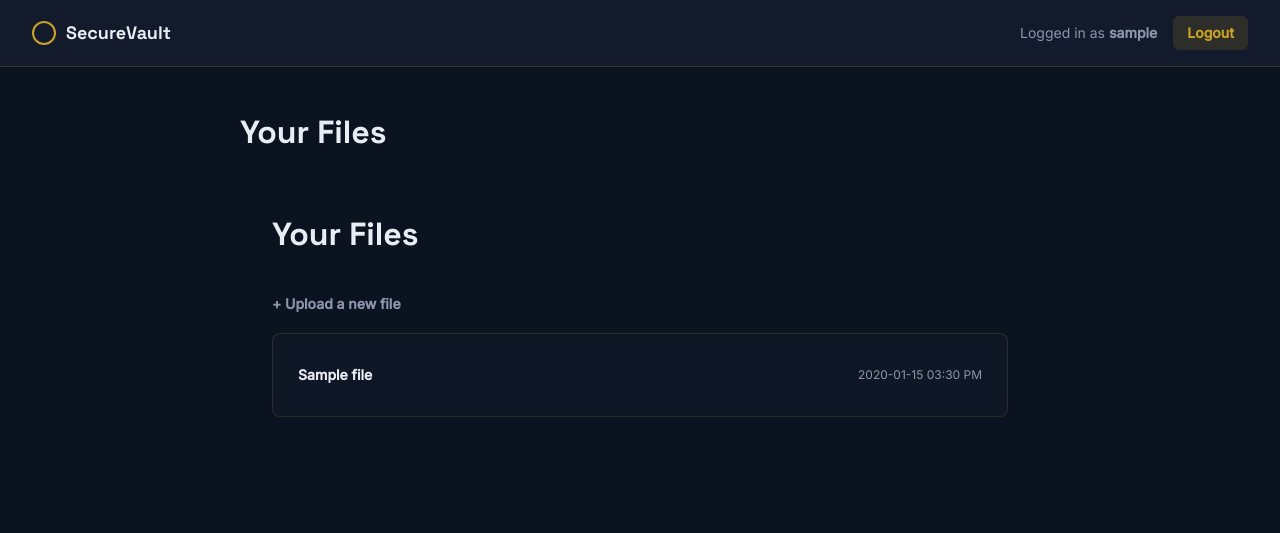
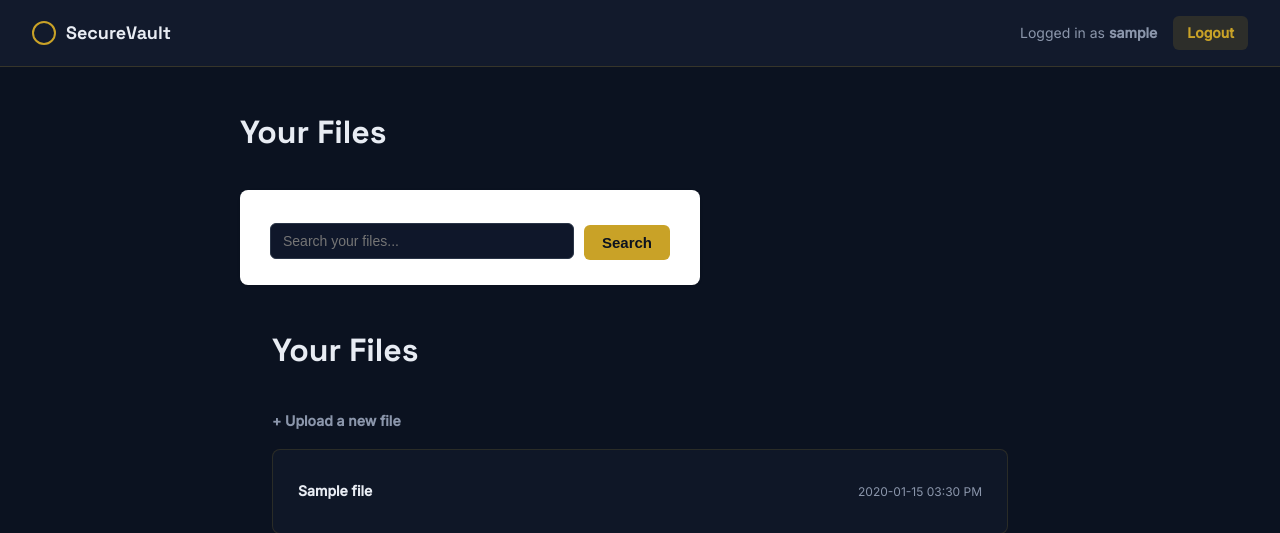
Before and after one commit to akshitbansal1211/securevault, a Flask app: page /dashboard in a window 1280 px wide. Shown: the top 533 px of the page. Run offline with Flask 3, Linux system fonts and the light colour scheme; the visitor is signed in with stand-in values (Sample User, id 1); tables that the repository leaves empty hold one stand-in row (values such as "Sample post").

Commit message:
Day 19: Add search bar UI, connect to existing search backend

```diff
--- a/static/style.css
+++ b/static/style.css
@@ -482,3 +482,52 @@ body.dashboard-page {
 .preview-close:hover {
     color: #C9A227;
 }
+/* ===== Search Form ===== */
+
+.search-form {
+    display: flex;
+    align-items: center;
+    gap: 10px;
+    margin: 16px 0 24px;
+}
+
+.search-form input[type="text"] {
+    flex: 1;
+    max-width: 320px;
+    padding: 9px 12px;
+    background: #0F172A;
+    border: 1px solid #2A3547;
+    border-radius: 6px;
+    color: #E8ECF3;
+    font-size: 14px;
+}
+
+.search-form input[type="text"]:focus {
+    outline: none;
+    border-color: #C9A227;
+}
+
+.search-form button {
+    background: #C9A227;
+    color: #0B1220;
+    border: none;
+    padding: 9px 18px;
+    border-radius: 6px;
+    font-weight: 600;
+    cursor: pointer;
+    transition: background 0.2s ease;
+}
+
+.search-form button:hover {
+    background: #E0B93B;
+}
+
+.clear-search {
+    color: #8B96AB;
+    font-size: 13px;
+    text-decoration: none;
+}
+
+.clear-search:hover {
+    color: #C9A227;
+}
--- a/templates/dashboard.html
+++ b/templates/dashboard.html
@@ -21,7 +21,15 @@
     </header>
 
     <main class="dashboard-main">
-        <h1>Your Files</h1>
+    <h1>Your Files</h1>
+
+    <form action="/dashboard" method="GET" class="search-form">
+        <input type="text" name="search" placeholder="Search your files..." value="{{ search_term }}">
+        <button type="submit">Search</button>
+        {% if search_term %}
+            <a href="/dashboard" class="clear-search">Clear</a>
+        {% endif %}
+    </form>
         <main class="dashboard-main">
     <h1>Your Files</h1>
 
@@ -49,7 +57,11 @@
     {% endfor %}
     </ul>
 {% else %}
-    <p class="empty-state">No files uploaded yet. Upload your first file to get started.</p>
+    {% if search_term %}
+        <p class="empty-state">No files match "{{ search_term }}".</p>
+    {% else %}
+        <p class="empty-state">No files uploaded yet. Upload your first file to get started.</p>
+    {% endif %}
 {% endif %}
 
     </main>
```
